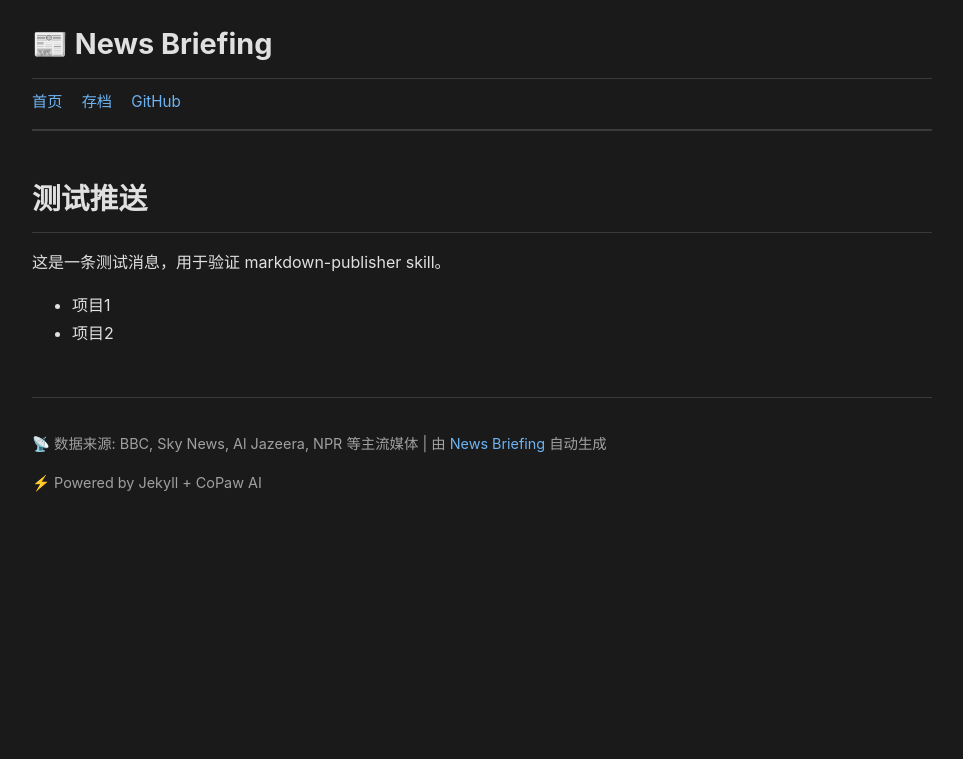
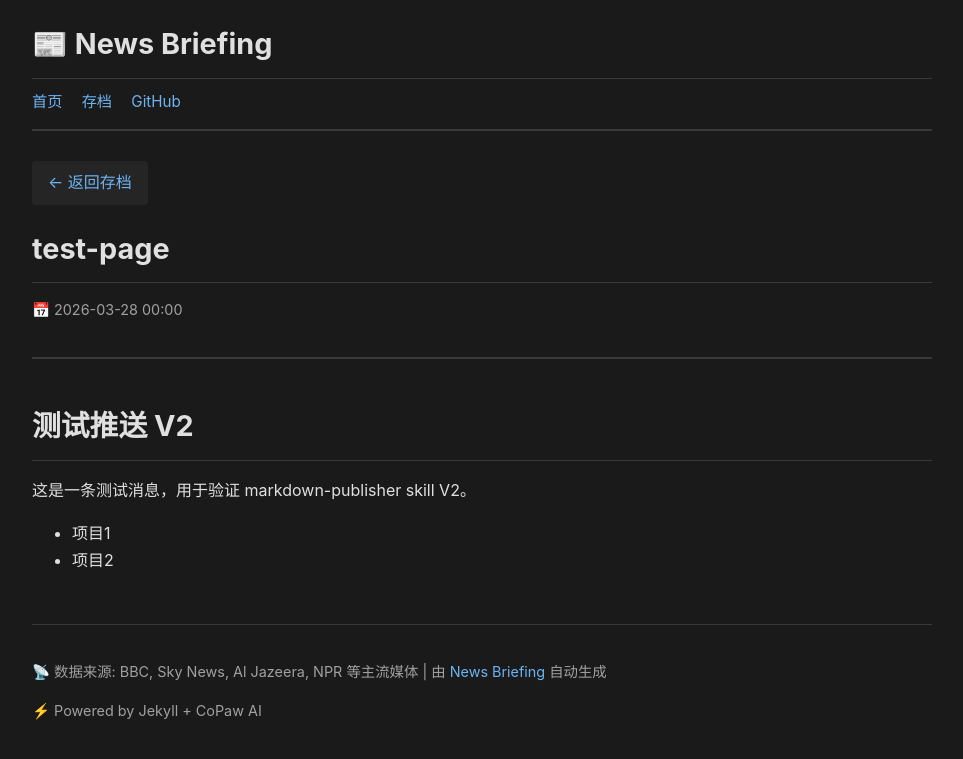
Before and after one commit to zj-wpc/news-briefing, a Jekyll site: the page built from test-page.md, in a window 1280 px wide. Shown: the top 759 px of the page, without its empty margins (158-1121 px from the left). Built offline with Jekyll 4.4.1, drawn with Linux system fonts in a browser that asks for light colours; our own code applies the rules of GitHub Pages for plain Markdown files.

Commit message:
test: 测试推送 V2（带 front matter）

```diff
--- a/test-page.md
+++ b/test-page.md
@@ -1,6 +1,12 @@
-# 测试推送
+---
+layout: post
+title: "test-page"
+date: 2026-03-28 00:00:00 +0800
+---
 
-这是一条测试消息，用于验证 markdown-publisher skill。
+# 测试推送 V2
+
+这是一条测试消息，用于验证 markdown-publisher skill V2。
 
 - 项目1
 - 项目2
```
